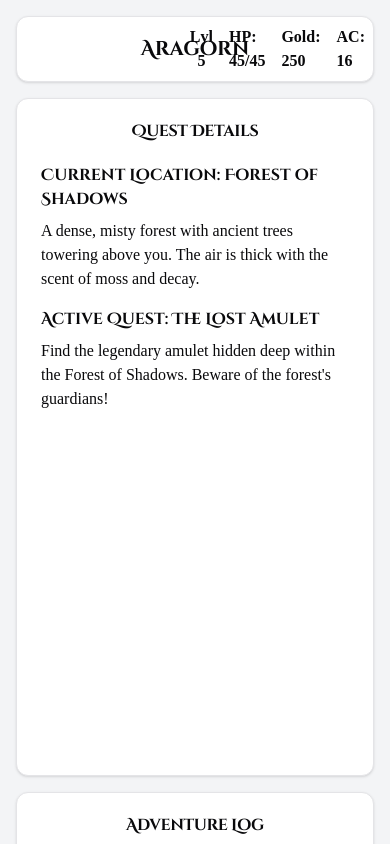
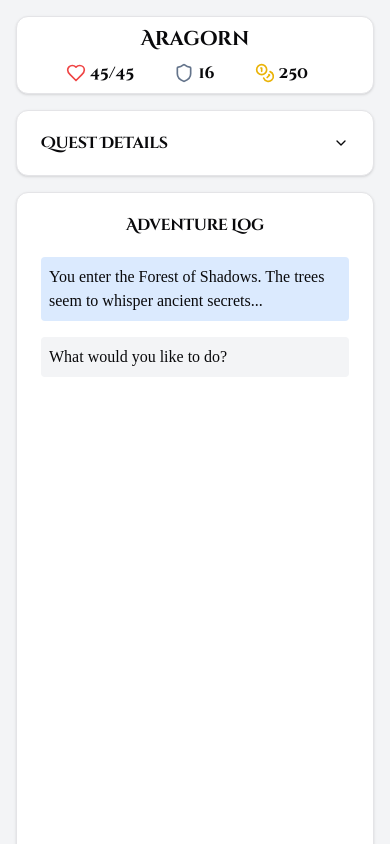
Before and after one commit to Sugoto/rpg-frontend, a Next.js app: page /play in a window 390 px wide. Shown: the top 844 px of the page. Built offline with nearby package versions, Linux system fonts and the light colour scheme; a web font is replaced by a local one.

Commit message:
Add collapsible elements for mobile view

```diff
--- a/app/new-player/page.jsx
+++ b/app/new-player/page.jsx
@@ -12,35 +12,61 @@ import { Input } from "@/components/ui/input";
 import { Label } from "@/components/ui/label";
 import { Button } from "@/components/ui/button";
 import { Badge } from "@/components/ui/badge";
+import { Separator } from "@/components/ui/separator";
+import {
+  Heart,
+  Shield,
+  Coins,
+  Swords,
+  VenetianMask,
+  Cog,
+  Sparkles,
+} from "lucide-react";
 
 const classes = [
   {
+    icon: <Swords />,
     name: "Warrior",
     description:
       "A master of martial combat, skilled with a variety of weapons and armor.",
     abilities: { STR: 3, DEX: 2, CON: 1, INT: 0, WIS: 1, CHA: -1 },
     equipment: ["Sword", "Shield", "Steel Armor"],
+    hp: 25,
+    ac: 16,
+    gold: 50,
   },
   {
+    icon: <VenetianMask />,
     name: "Rogue",
     description:
       "A skillful expert of stealth and subterfuge, specializing in precision strikes.",
     abilities: { STR: 0, DEX: 3, CON: 1, INT: 1, WIS: -1, CHA: 2 },
     equipment: ["Daggers", "Thieves' Tools", "Leather Armor"],
+    hp: 20,
+    ac: 14,
+    gold: 100,
   },
   {
+    icon: <Cog />,
     name: "Artificer",
     description:
       "A master of invention, creating innovative contraptions to overcome challenges.",
     abilities: { STR: -1, DEX: 0, CON: 1, INT: 3, WIS: 2, CHA: 1 },
     equipment: ["Crossbow", "Tinker's Tools", "Mage's Robes"],
+    hp: 15,
+    ac: 12,
+    gold: 50,
   },
   {
+    icon: <Sparkles />,
     name: "Skyseer",
     description:
       "A divine oracle gifted with the ability to interpret the will of the heavens.",
     abilities: { STR: 1, DEX: 0, CON: 2, INT: 0, WIS: 3, CHA: 2 },
     equipment: ["Staff", "Star Dust", "Mystical Robes"],
+    hp: 15,
+    ac: 12,
+    gold: 25,
   },
 ];
 
@@ -61,7 +87,7 @@ export default function NewPlayer() {
   return (
     <div className="container mx-auto p-4 mt-10">
       <h1 className="text-2xl md:text-4xl font-extrabold text-center mb-5">
-        The Chronicles of
+        The Chronicles of...
       </h1>
       <form onSubmit={handleSubmit} className="space-y-8">
         <div className="space-y-4">
@@ -100,13 +126,21 @@ export default function NewPlayer() {
                 onClick={() => setSelectedClass(classItem)}
               >
                 <CardHeader>
-                  <CardTitle>{classItem.name}</CardTitle>
+                  <CardTitle>
+                    <div className="flex flex-row gap-4">
+                      {classItem.icon}
+                      <h1 className="mt-1">{classItem.name}</h1>
+                    </div>
+                  </CardTitle>
                 </CardHeader>
                 <CardContent>
                   <CardDescription>{classItem.description}</CardDescription>
                 </CardContent>
                 <CardFooter className="flex flex-col items-start">
-                  <div className="grid grid-cols-3 gap-2 w-full">
+                  <div
+                    className={`w-full transition-all duration-300 ease-in-out overflow-hidden`}
+                  >
+                    <div className="grid grid-cols-3 gap-2 w-full mb-2">
                       {Object.entries(classItem.abilities).map(
                         ([ability, score]) => (
                           <div key={ability} className="text-sm">
@@ -114,6 +148,23 @@ export default function NewPlayer() {
                           </div>
                         )
                       )}
+                    </div>
+                    <Separator className="my-4" />
+
+                    <div className="grid grid-cols-3 gap-2 w-full mb-2">
+                      <div className="text-sm flex items-center">
+                        <Heart className="h-4 text-red-500" />
+                        <span>{classItem.hp}</span>
+                      </div>
+                      <div className="text-sm flex items-center">
+                        <Shield className="h-4 text-slate-500" />
+                        <span>{classItem.ac}</span>
+                      </div>
+                      <div className="text-sm flex items-center">
+                        <Coins className="h-4 text-yellow-500" />
+                        <span>{classItem.gold}</span>
+                      </div>
+                    </div>
                   </div>
                   <div className="flex flex-row gap-4 mt-4 items-center text-center">
                     {classItem.equipment.map((equipmentItem) => (
--- a/app/play/page.jsx
+++ b/app/play/page.jsx
@@ -1,4 +1,5 @@
-import React from "react";
+"use client";
+import React, { useState } from "react";
 import { Button } from "@/components/ui/button";
 import { Textarea } from "@/components/ui/textarea";
 import { Card, CardHeader, CardTitle, CardContent } from "@/components/ui/card";
@@ -9,29 +10,60 @@ import {
   TooltipProvider,
   TooltipTrigger,
 } from "@/components/ui/tooltip";
+import { Heart, Shield, Coins, ChevronDown, ChevronUp } from "lucide-react";
+import {
+  Collapsible,
+  CollapsibleContent,
+  CollapsibleTrigger,
+} from "@/components/ui/collapsible";
 
 export default function Play() {
+  const [isQuestDetailsOpen, setIsQuestDetailsOpen] = useState(false);
+
   return (
     <div className="flex flex-col min-h-screen bg-gray-100 p-4 gap-4">
       {/* Player Stats Bar */}
       <Card className="w-full p-2">
-        <div className="flex justify-between items-center">
-          <div className="w-1/3"></div>
-          <h2 className="text-xl font-bold text-center w-1/3">Aragorn</h2>
-          <div className="flex gap-4 w-1/3 justify-end">
+        <div className="flex flex-col sm:flex-row justify-between items-center">
+          <h2 className="text-xl font-bold text-center w-full sm:w-1/3 mb-2 sm:mb-0">
+            Aragorn
+          </h2>
+          <div className="flex gap-10 w-full sm:w-2/3 justify-center sm:justify-end pr-4">
             <TooltipProvider>
               <Tooltip>
                 <TooltipTrigger>
-                  <span className="font-semibold">Lvl 5</span>
+                  <div className="flex items-center">
+                    <Heart className="mr-1 text-red-500" size={20} />
+                    <h1 className="font-semibold">45/45</h1>
+                  </div>
                 </TooltipTrigger>
                 <TooltipContent>
-                  <p>XP: 4500 / 6000</p>
+                  <p>Hit Points</p>
+                </TooltipContent>
+              </Tooltip>
+              <Tooltip>
+                <TooltipTrigger>
+                  <div className="flex items-center">
+                    <Shield className="mr-1 text-slate-500" size={20} />
+                    <h1 className="font-semibold">16</h1>
+                  </div>
+                </TooltipTrigger>
+                <TooltipContent>
+                  <p>Armor Class</p>
+                </TooltipContent>
+              </Tooltip>
+              <Tooltip>
+                <TooltipTrigger>
+                  <div className="flex items-center">
+                    <Coins className="mr-1 text-yellow-500" size={20} />
+                    <h1 className="font-semibold">250</h1>
+                  </div>
+                </TooltipTrigger>
+                <TooltipContent>
+                  <p>Gold</p>
                 </TooltipContent>
               </Tooltip>
             </TooltipProvider>
-            <span className="font-semibold">HP: 45/45</span>
-            <span className="font-semibold">Gold: 250</span>
-            <span className="font-semibold">AC: 16</span>
           </div>
         </div>
       </Card>
@@ -39,27 +71,42 @@ export default function Play() {
       {/* Main content area */}
       <div className="flex flex-col lg:flex-row gap-4 flex-grow">
         {/* Location and Quest Details */}
-        <Card className="w-full lg:w-1/4">
+        <Collapsible
+          open={isQuestDetailsOpen}
+          onOpenChange={setIsQuestDetailsOpen}
+          className="w-full lg:w-1/4"
+        >
+          <Card>
             <CardHeader>
-            <CardTitle className="text-center font-bold">
-              Quest Details
-            </CardTitle>
+              <div className="flex justify-between items-center">
+                <CardTitle className="font-bold">Quest Details</CardTitle>
+                <CollapsibleTrigger>
+                  {isQuestDetailsOpen ? (
+                    <ChevronUp className="h-4 w-4" />
+                  ) : (
+                    <ChevronDown className="h-4 w-4" />
+                  )}
+                </CollapsibleTrigger>
+              </div>
             </CardHeader>
+            <CollapsibleContent>
               <CardContent>
-            <ScrollArea className="h-[calc(100vh-16rem)]">
-              <h3 className="font-bold">Current Location: Forest of Shadows</h3>
+                <ScrollArea className="">
+                  <h3 className="font-bold">Location:</h3>
                   <p className="mt-2">
-                A dense, misty forest with ancient trees towering above you. The
-                air is thick with the scent of moss and decay.
+                    A dense, misty forest with ancient trees towering above you.
+                    The air is thick with the scent of moss and decay.
                   </p>
-              <h3 className="font-bold mt-4">Active Quest: The Lost Amulet</h3>
+                  <h3 className="font-bold mt-4">Active Quest:</h3>
                   <p className="mt-2">
                     Find the legendary amulet hidden deep within the Forest of
                     Shadows. Beware of the forest's guardians!
                   </p>
                 </ScrollArea>
               </CardContent>
+            </CollapsibleContent>
           </Card>
+        </Collapsible>
 
         {/* Chat Area */}
         <Card className="w-full lg:w-1/2">
--- /dev/null
+++ b/components/ui/collapsible.jsx
@@ -0,0 +1,11 @@
+"use client"
+
+import * as CollapsiblePrimitive from "@radix-ui/react-collapsible"
+
+const Collapsible = CollapsiblePrimitive.Root
+
+const CollapsibleTrigger = CollapsiblePrimitive.CollapsibleTrigger
+
+const CollapsibleContent = CollapsiblePrimitive.CollapsibleContent
+
+export { Collapsible, CollapsibleTrigger, CollapsibleContent }
--- a/package.json
+++ b/package.json
@@ -9,6 +9,7 @@
     "lint": "next lint"
   },
   "dependencies": {
+    "@radix-ui/react-collapsible": "^1.1.1",
     "@radix-ui/react-icons": "^1.3.0",
     "@radix-ui/react-label": "^2.1.0",
     "@radix-ui/react-scroll-area": "^1.2.0",
```
Also changed, not shown: 1 other file (tests, documents, lock files or other folders). Lines whose indentation alone changed are shown as unchanged.
